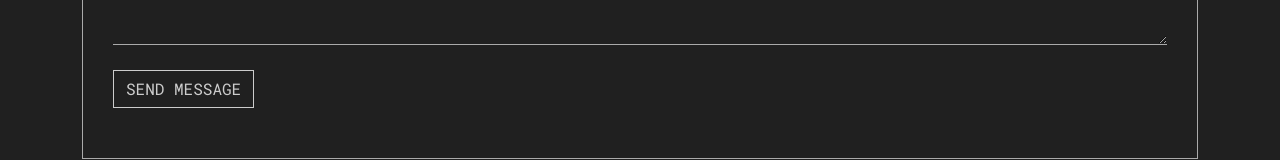
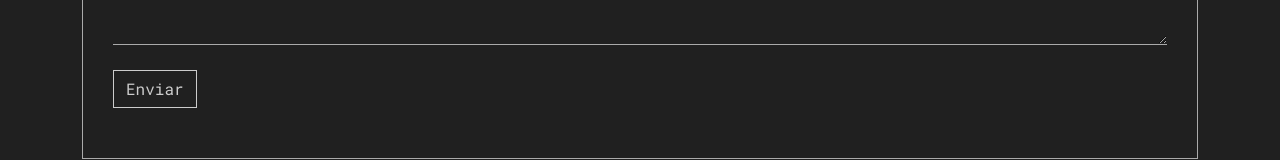
Before and after one commit to JacksonSantin/curriculum_vitae, a React (Create React App) app: page / in a window 1280 px wide. Shown: the part 4006-4166 px from the top of the page. Built offline with nearby package versions, Linux system fonts and the light colour scheme; the HTML template or start-up script is replaced by a standard one.

Commit message:
Update Contact.tsx

```diff
--- a/src/pages/Contact.tsx
+++ b/src/pages/Contact.tsx
@@ -59,7 +59,7 @@ function Contact() {
                 </div>
 
                 <div className="col-sm-8">
-                  <button type="submit" id="form-submit" className="btn btn-cl">SEND MESSAGE</button>
+                  <button type="submit" id="form-submit" className="btn btn-cl">Enviar</button>
                 </div>
 
               </form>
```
